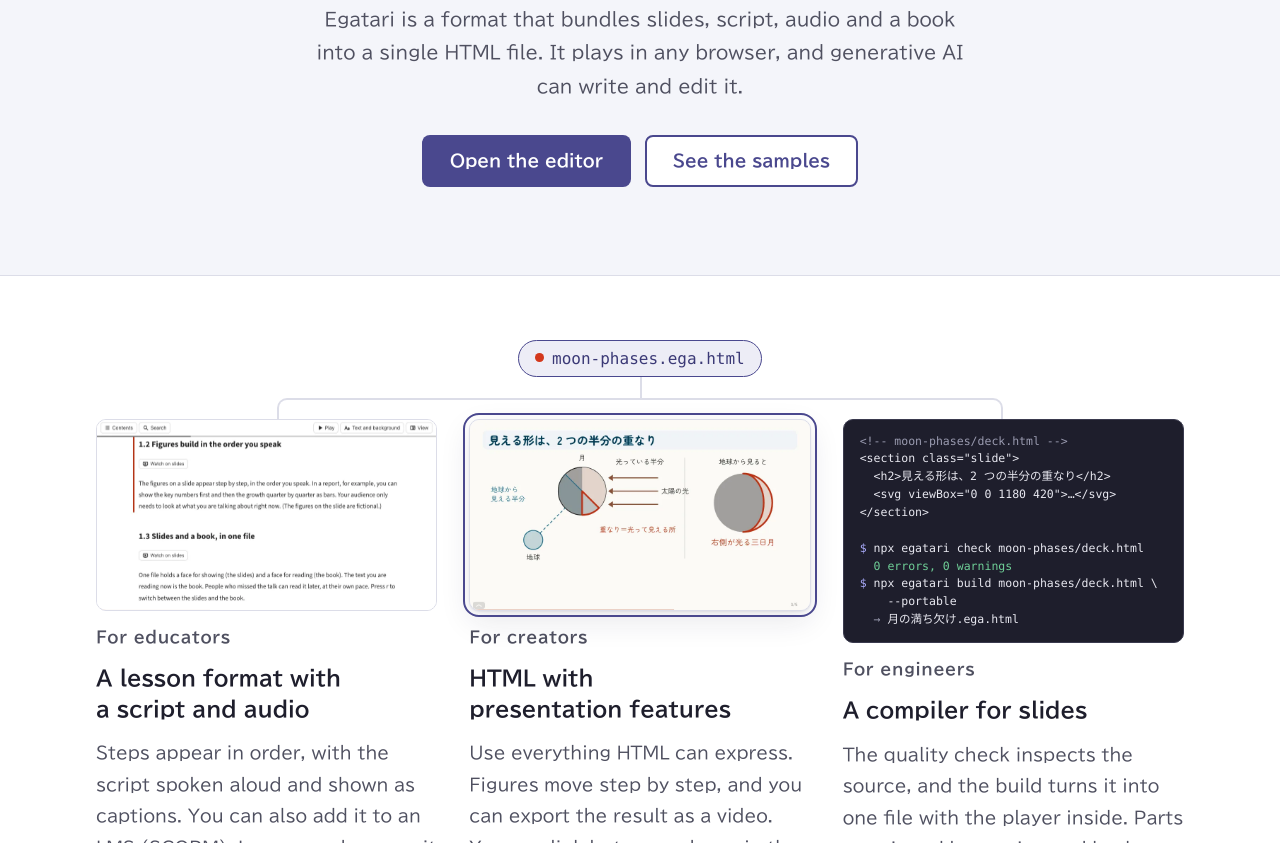
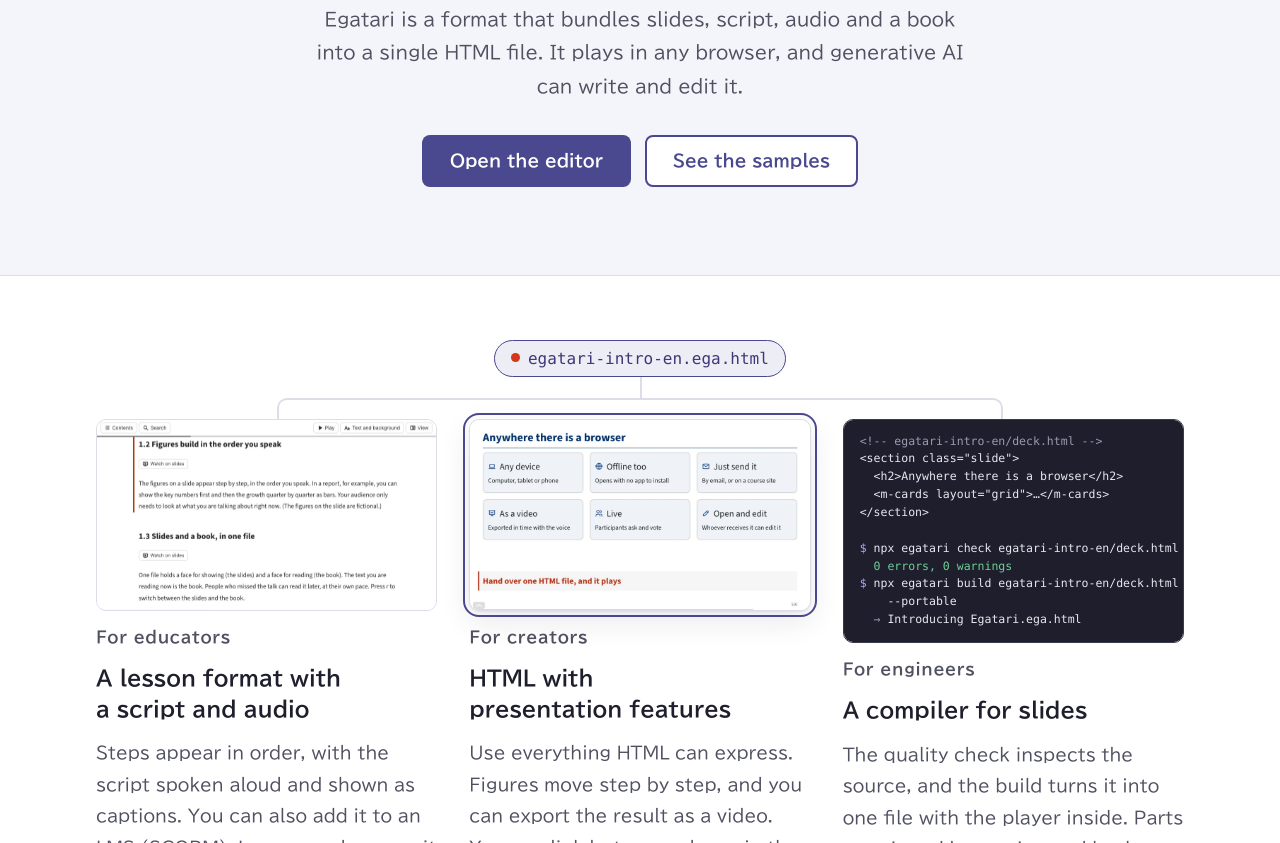
Before and after one commit to egatari/egatari.org, a website: page src/en/index.html in a window 1280 px wide. Shown: the part 368-1211 px from the top of the page. Drawn offline with Linux system fonts and the light colour scheme.

Commit message:
Top page (en): all three columns from Introducing Egatari
The English page showed Japanese slides and code. The pill is now
egatari-intro-en.ega.html, the creator column its slide "Anywhere there is
a browser", and the engineer column its source with the real check and
build output (Studio v0.6.16-rc.2). The educator column already came from
this file, so the pill and the aria-label hold. The ja page is unchanged.

Co-Authored-By: Claude Opus 5.5 <noreply@anthropic.com>

```diff
--- a/src/en/index.html
+++ b/src/en/index.html
@@ -43,7 +43,7 @@
 <main id="main">
   <section class="tree" aria-label="One file, seen three ways">
     <div class="wrap">
-      <p class="file"><span>moon-phases.ega.html</span></p>
+      <p class="file"><span>egatari-intro-en.ega.html</span></p>
       <div class="bus" aria-hidden="true"></div>
       <div class="three">
         <article class="col">
@@ -67,25 +67,25 @@
           <h3>HTML with presentation features</h3>
           <p>Use everything HTML can express. Figures move step by step, and you can export the result as a video. You can link between places in the file, and it can also be read as a book.</p>
           <figure class="view">
-            <img src="/assets/top/moon-slide.webp" width="960" height="540" loading="lazy" decoding="async"
-                 alt="A slide from the Japanese sample “Phases of the Moon”: the Earth and the Moon seen from above the North Pole. Only the thin part where the Moon’s lit half and the half facing the Earth overlap is seen from the Earth, as a crescent lit on the right.">
+            <img src="/assets/top/en/creator-slide.webp" width="960" height="540" loading="lazy" decoding="async"
+                 alt="The slide “Anywhere there is a browser” from the same file: six cards, Any device, Offline too, Just send it, As a video, Live, and Open and edit, above the line “Hand over one HTML file, and it plays”.">
           </figure>
         </article>
         <article class="col">
           <p class="who">For engineers</p>
           <h3>A compiler for slides</h3>
           <p>The quality check inspects the source, and the build turns it into one file with the player inside. Parts are pinned by version and hash.</p>
-          <pre class="view code" role="img" aria-label="The source of a slide, and the commands for the quality check and the build"><span class="d">&lt;!-- moon-phases/deck.html --&gt;</span>
+          <pre class="view code" role="img" aria-label="The source of a slide, and the commands for the quality check and the build"><span class="d">&lt;!-- egatari-intro-en/deck.html --&gt;</span>
 &lt;section class="slide"&gt;
-  &lt;h2&gt;見える形は、2 つの半分の重なり&lt;/h2&gt;
-  &lt;svg viewBox="0 0 1180 420"&gt;…&lt;/svg&gt;
+  &lt;h2&gt;Anywhere there is a browser&lt;/h2&gt;
+  &lt;m-cards layout="grid"&gt;…&lt;/m-cards&gt;
 &lt;/section&gt;
 
-<span class="p">$</span> npx egatari check moon-phases/deck.html
+<span class="p">$</span> npx egatari check egatari-intro-en/deck.html
   <span class="ok">0 errors, 0 warnings</span>
-<span class="p">$</span> npx egatari build moon-phases/deck.html \
+<span class="p">$</span> npx egatari build egatari-intro-en/deck.html \
     --portable
-  <span class="d">→</span> 月の満ち欠け.ega.html</pre>
+  <span class="d">→</span> Introducing Egatari.ega.html</pre>
         </article>
       </div>
     </div>
```
Also changed, not shown: src/assets/top/en/creator-slide.webp (added).
